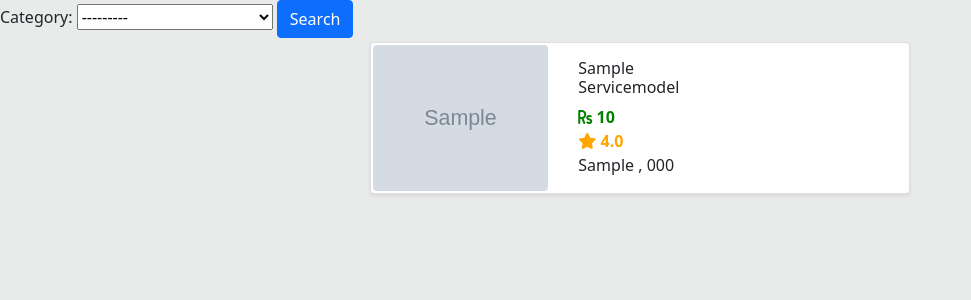
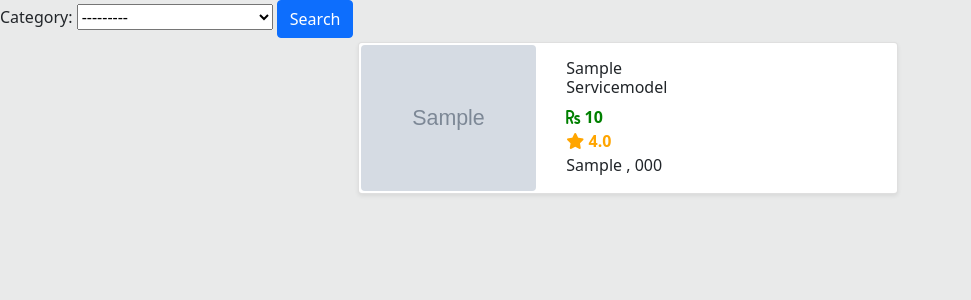
Before and after one commit to trakagreat/kamingo, a Django app: page / in a window 1280 px wide. Shown: the part 70-370 px from the top of the page, without its empty margins (0-971 px from the left). Run offline with Django 4.2, Linux system fonts and the light colour scheme; tables that the repository leaves empty hold one stand-in row (values such as "Sample post"); grey boxes marked "Sample" are stand-in pictures; some libraries are stand-ins or nearby versions.

Commit message:
more fixing is done

```diff
--- a/serviceapp/templates/serviceapp/front_page.html
+++ b/serviceapp/templates/serviceapp/front_page.html
@@ -22,10 +22,10 @@
             <button type="submit" class="btn btn-primary">Search</button>
         </form>
     </div>
-<div class="container d-flex justify-content-center ">
+<div class="container  ">
 
 
-    <div class="row d-flex justify-content-center " style="width: 100%" >
+    <div class="row justify-content-center " style="width: 100%" >
         {% for service in filter.qs %}
 
             {% include 'serviceapp/includes/service_card.html' %}
--- a/serviceapp/templates/serviceapp/includes/service_card.html
+++ b/serviceapp/templates/serviceapp/includes/service_card.html
@@ -26,6 +26,7 @@
 {##}
 {#</div>#}
 <div class="card m-1 shadow-sm" style="max-width: 540px;">
+    <a class="stretched-link" href="{% url 'service-detail-page' service.slug %}  "></a>
   <div class="row g-0">
       <div class="container">
     <div class="row">
```
